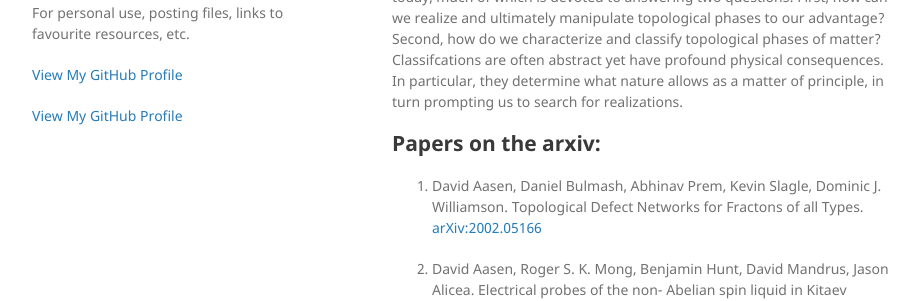
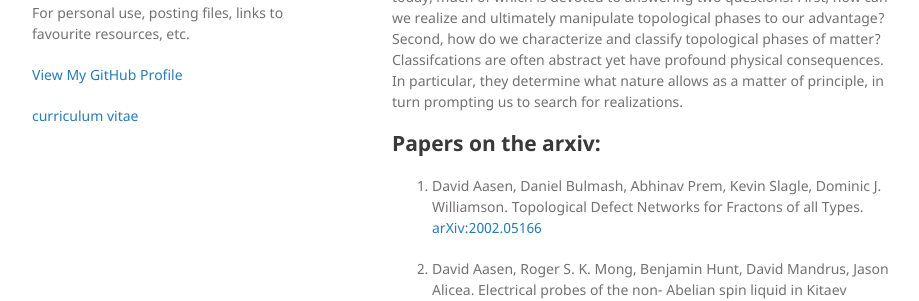
Before and after one commit to davidaasen/davidaasen.github.io, a Jekyll site: the page built from index.md, in a window 1280 px wide. Shown: the part 325-626 px from the top of the page, without its empty margins (178-1097 px from the left). Built offline with Jekyll 4.4.1, drawn with Linux system fonts in a browser that asks for light colours; our own code applies the rules of GitHub Pages for plain Markdown files.

Commit message:
Update default.html

```diff
--- a/_layouts/default.html
+++ b/_layouts/default.html
@@ -31,7 +31,7 @@
         {% endif %}
 
         {% if site.github.is_user_page %}
-        <p class="view"><a href="{{ site.github.owner_url }}">View My GitHub Profile</a></p>
+        <p class="view"><a href="{{ site.github.owner_url/CV.html }}">curriculum vitae</a></p>
         {% endif %}
 
 
```
